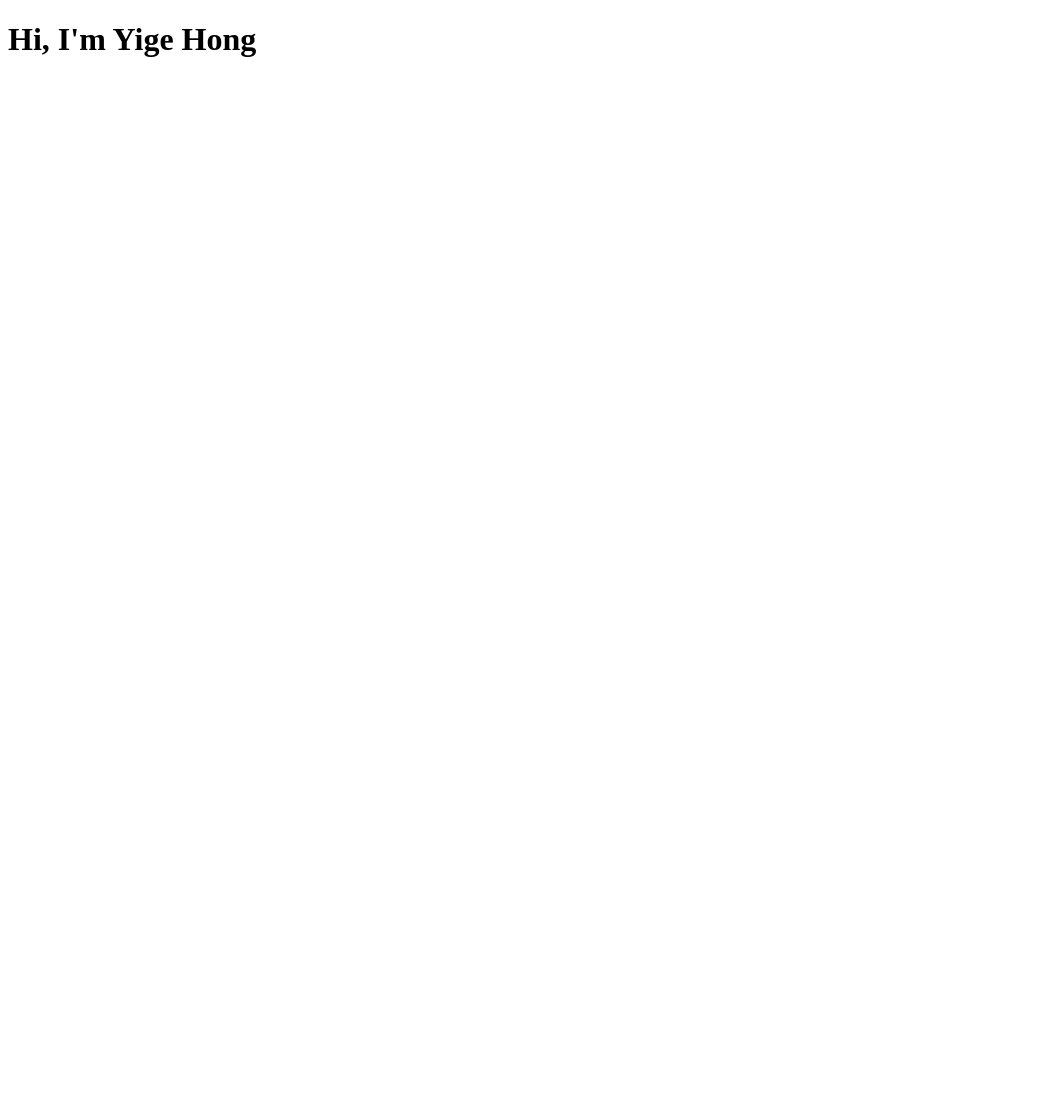
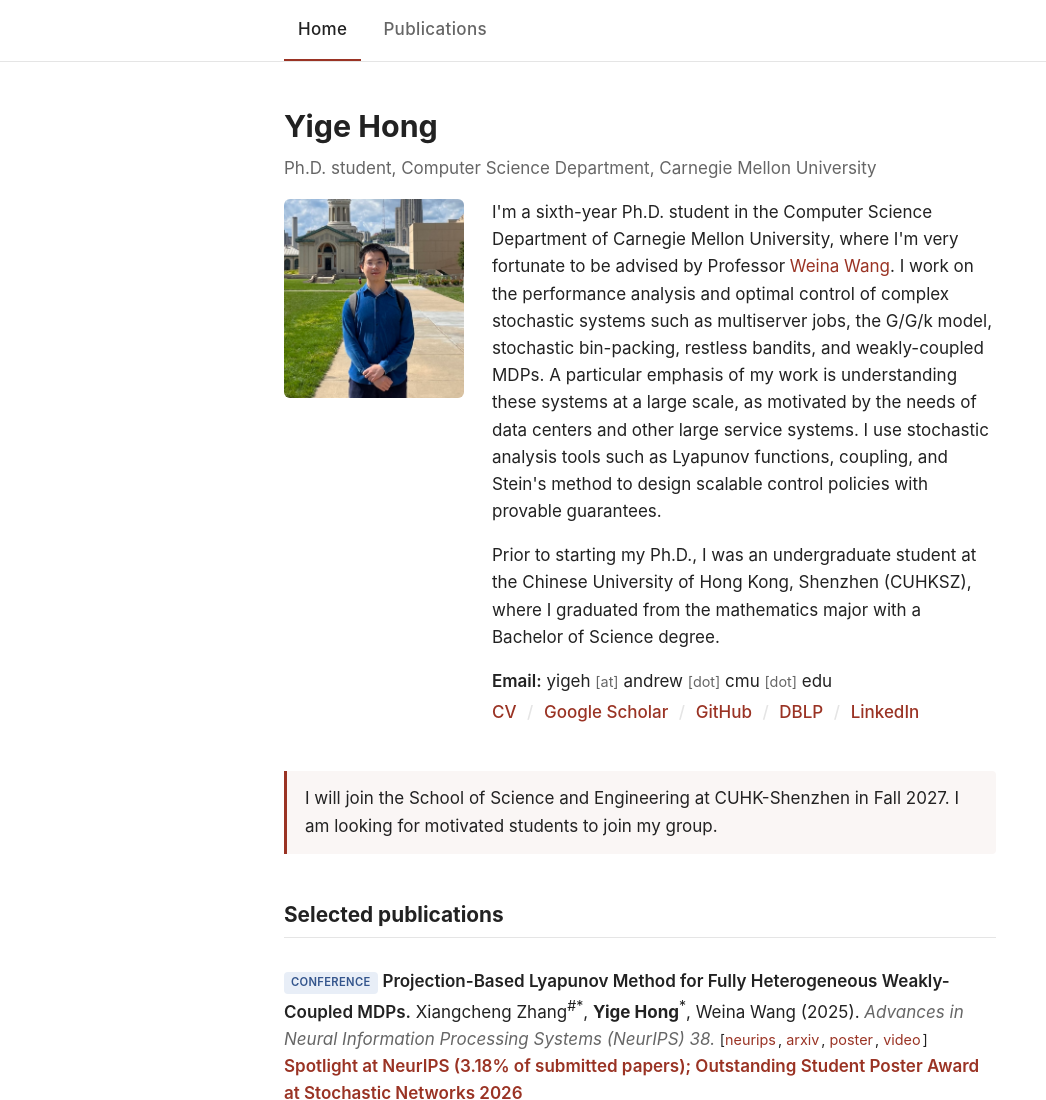
Before and after one commit to YigeHong/YigeHong.github.io, a plain HTML site: page index.html in a window 1280 px wide. Shown: the top 1100 px of the page, without its empty margins (0-1046 px from the left). Before the commit the page ends 800 px from the top, so only its background shows below. Drawn offline with Linux system fonts and the light colour scheme.

Commit message:
move in old website, add two views of publication

```diff
--- /dev/null
+++ b/data/publications.js
@@ -0,0 +1,163 @@
+/* ============================================================
+   Single source of truth for all publications.
+   Every view (chronological, by-area) and the "Selected
+   publications" section on the home page render from this list.
+   To add a paper: add one object here and it appears everywhere.
+
+   Fields:
+     id       unique slug (used by the home-page selected list)
+     title    paper title (plain text / unicode)
+     authors  author line as HTML (own name bolded; <sup> for notes)
+     year     integer, used for chronological sorting
+     area     grouping label for the "by area" view
+     type     "journal" | "conference" | "preprint"  (badge)
+     venue    HTML venue string (rendered italic)
+     links    array of {label, href}
+     award    optional highlight string (rendered in accent color)
+   Array order = display order within a given year / area
+   (list is kept newest-first).
+   ============================================================ */
+window.PUBLICATIONS = [
+  {
+    id: "projection-lyapunov",
+    title: "Projection-Based Lyapunov Method for Fully Heterogeneous Weakly-Coupled MDPs",
+    authors: 'Xiangcheng Zhang<sup>#*</sup>, <b>Yige Hong</b><sup>*</sup>, Weina Wang',
+    year: 2025,
+    area: "Restless bandits",
+    type: "conference",
+    venue: "Advances in Neural Information Processing Systems (NeurIPS) 38",
+    links: [
+      { label: "neurips", href: "https://neurips.cc/virtual/2025/loc/san-diego/poster/117242" },
+      { label: "arxiv", href: "https://www.arxiv.org/abs/2502.06072" },
+      { label: "poster", href: "assets/pdf/NeurIPS25_poster_v2.pdf" },
+      { label: "video", href: "https://neurips.cc/virtual/2025/loc/san-diego/poster/117242" }
+    ],
+    award: "Spotlight at NeurIPS (3.18% of submitted papers); Outstanding Student Poster Award at Stochastic Networks 2026"
+  },
+  {
+    id: "unichain-aperiodicity",
+    title: "Unichain and Aperiodicity are Sufficient for Asymptotic Optimality of Average-Reward Restless Bandits",
+    authors: '<b>Yige Hong</b>, Qiaomin Xie, Yudong Chen, Weina Wang',
+    year: 2024,
+    area: "Restless bandits",
+    type: "journal",
+    venue: "Mathematics of Operations Research. Articles in Advance",
+    links: [
+      { label: "journal", href: "https://pubsonline.informs.org/doi/full/10.1287/moor.2024.0678" },
+      { label: "arxiv", href: "https://arxiv.org/abs/2402.05689" },
+      { label: "slides", href: "assets/slides/informs2024v4-online.pdf" }
+    ]
+  },
+  {
+    id: "achieving-exponential",
+    title: "Achieving Exponential Asymptotic Optimality in Average-Reward Restless Bandits without Global Attractor Assumption",
+    authors: '<b>Yige Hong</b>, Qiaomin Xie, Yudong Chen, Weina Wang',
+    year: 2024,
+    area: "Restless bandits",
+    type: "preprint",
+    venue: "arXiv preprint arXiv:2405.17882",
+    links: [
+      { label: "arxiv", href: "https://arxiv.org/abs/2405.17882" },
+      { label: "poster", href: "assets/pdf/MLxOR_poster_v1.pdf" }
+    ]
+  },
+  {
+    id: "breaking-ugap",
+    title: "Restless Bandits with Average Reward: Breaking the Uniform Global Attractor Assumption",
+    authors: '<b>Yige Hong</b>, Qiaomin Xie, Yudong Chen, Weina Wang',
+    year: 2023,
+    area: "Restless bandits",
+    type: "conference",
+    venue: "Advances in Neural Information Processing Systems (NeurIPS) 36",
+    links: [
+      { label: "neurips", href: "https://proceedings.neurips.cc/paper_files/paper/2023/hash/2a0babff3ddd4ba12062219ec161ce86-Abstract-Conference.html" },
+      { label: "arxiv", href: "https://arxiv.org/abs/2306.00196" },
+      { label: "slides", href: "assets/slides/neurips23-v4.pdf" },
+      { label: "video", href: "https://nips.cc/virtual/2023/poster/71907" },
+      { label: "poster", href: "assets/img/poster-neurips23-break-ugap-v2-final.png" }
+    ],
+    award: "Spotlight (3.06% of submitted papers)"
+  },
+  {
+    id: "leave-one-out",
+    title: "A new 1/(1−ρ)-scaling bound for multiserver queues via a leave-one-out technique",
+    authors: '<b>Yige Hong</b>',
+    year: 2025,
+    area: "Queueing theory",
+    type: "preprint",
+    venue: "arXiv preprint arXiv:2510.11015",
+    links: [
+      { label: "arxiv", href: "https://arxiv.org/abs/2510.11015" },
+      { label: "slides", href: "assets/slides/APS-v4-1-online.pdf" },
+      { label: "poster", href: "assets/pdf/YRW_poster_v1_251006.pdf" }
+    ]
+  },
+  {
+    id: "stochastic-bin-packing",
+    title: "Near-Optimal Stochastic Bin-Packing in Large Service Systems with Time-Varying Item Sizes",
+    authors: '<b>Yige Hong</b>, Qiaomin Xie, Weina Wang',
+    year: 2024,
+    area: "Queueing theory",
+    type: "conference",
+    venue: "ACM SIGMETRICS, June 2024",
+    links: [
+      { label: "sigmetrics", href: "https://dl.acm.org/doi/10.1145/3626779" },
+      { label: "arxiv", href: "https://arxiv.org/abs/2209.04123" },
+      { label: "talk", href: "https://simons.berkeley.edu/talks/stochastic-bin-packing-time-varying-item-sizes" }
+    ]
+  },
+  {
+    id: "gittins-ggk",
+    title: "Performance of the Gittins Policy in the G/G/1 and G/G/k, With and Without Setup Times",
+    authors: '<b>Yige Hong</b>, Ziv Scully',
+    year: 2023,
+    area: "Queueing theory",
+    type: "journal",
+    venue: "Performance Evaluation, 163, 102377",
+    links: [
+      { label: "peva", href: "https://www.sciencedirect.com/science/article/pii/S0166531623000470" },
+      { label: "arxiv", href: "https://arxiv.org/abs/2304.13231" },
+      { label: "slides", href: "assets/slides/yigehong-performance-v231114-online.pdf" }
+    ],
+    award: "Best Paper Award of IFIP Performance 2023"
+  },
+  {
+    id: "reset-marc",
+    title: "The RESET and MARC Techniques, with Application to Multiserver-Job Analysis",
+    authors: 'Izzy Grosof, <b>Yige Hong</b>, Mor Harchol-Balter, Alan Scheller-Wolf',
+    year: 2023,
+    area: "Queueing theory",
+    type: "journal",
+    venue: "Performance Evaluation, 162, 102378",
+    links: [
+      { label: "peva", href: "https://authors.elsevier.com/c/1hw6nbtMgEvcY" },
+      { label: "arxiv", href: "https://arxiv.org/abs/2310.01621" }
+    ]
+  },
+  {
+    id: "multiserver-jobs",
+    title: "Sharp Waiting-Time Bounds for Multiserver Jobs",
+    authors: '<b>Yige Hong</b>, Weina Wang',
+    year: 2022,
+    area: "Queueing theory",
+    type: "conference",
+    venue: "ACM Int. Symp. Mobile Ad Hoc Networking and Computing (MobiHoc), Seoul, South Korea",
+    links: [
+      { label: "journal version (Stochastic Systems)", href: "https://pubsonline.informs.org/doi/10.1287/stsy.2023.0006" },
+      { label: "mobihoc", href: "https://dl.acm.org/doi/10.1145/3492866.3549717" },
+      { label: "arxiv", href: "https://arxiv.org/abs/2109.05343" },
+      { label: "slides", href: "assets/slides/2022-mobihoc-multiserver-clean.pptx" },
+      { label: "poster", href: "assets/pdf/yigeh-poster-0604-submit.pdf" }
+    ]
+  }
+];
+
+/* IDs shown in the home-page "Selected publications" section,
+   in the order they should appear. */
+window.SELECTED_PUBLICATIONS = [
+  "projection-lyapunov",
+  "gittins-ggk",
+  "breaking-ugap",
+  "unichain-aperiodicity",
+  "leave-one-out"
+];
--- a/index.html
+++ b/index.html
@@ -1,5 +1,80 @@
 <!doctype html>
 <html lang="en">
-<head><meta charset="utf-8"><title>Yige Hong</title></head>
-<body><h1>Hi, I'm Yige Hong</h1></body>
+<head>
+  <meta charset="utf-8">
+  <meta name="viewport" content="width=device-width, initial-scale=1">
+  <title>Yige Hong</title>
+  <link rel="stylesheet" href="style.css">
+</head>
+<body>
+  <nav class="topbar">
+    <div class="topbar-inner">
+      <a href="index.html" class="active">Home</a>
+      <a href="publications.html">Publications</a>
+    </div>
+  </nav>
+
+  <main>
+    <h1>Yige Hong</h1>
+    <p class="subtitle">Ph.D. student, Computer Science Department, Carnegie Mellon University</p>
+
+    <div class="intro">
+      <img class="photo" src="assets/img/my_photo_cmu.jpeg" alt="Yige Hong">
+      <div class="bio">
+        <p>
+          I'm a sixth-year Ph.D. student in the Computer Science Department of
+          Carnegie Mellon University, where I'm very fortunate to be advised by
+          Professor <a href="http://www.cs.cmu.edu/~weinaw/">Weina Wang</a>.
+          I work on the performance analysis and optimal control of complex
+          stochastic systems such as multiserver jobs, the G/G/k model,
+          stochastic bin-packing, restless bandits, and weakly-coupled MDPs.
+          A particular emphasis of my work is understanding these systems at a
+          large scale, as motivated by the needs of data centers and other large
+          service systems. I use stochastic analysis tools such as Lyapunov
+          functions, coupling, and Stein's method to design scalable control
+          policies with provable guarantees.
+        </p>
+        <p>
+          Prior to starting my Ph.D., I was an undergraduate student at the
+          Chinese University of Hong Kong, Shenzhen (CUHKSZ), where I graduated
+          from the mathematics major with a Bachelor of Science degree.
+        </p>
+        <p class="contact">
+          <span class="label">Email:</span>
+          yigeh <span class="note">[at]</span> andrew <span class="note">[dot]</span> cmu <span class="note">[dot]</span> edu
+        </p>
+        <p class="links">
+          <a href="assets/pdf/Yige_Hong_CV.pdf">CV</a>
+          <span class="sep">/</span>
+          <a href="https://scholar.google.com/citations?user=D-5fj0kAAAAJ&hl=en">Google&nbsp;Scholar</a>
+          <span class="sep">/</span>
+          <a href="https://github.com/yigehong">GitHub</a>
+          <span class="sep">/</span>
+          <a href="https://dblp.org/pid/301/8925.html">DBLP</a>
+          <span class="sep">/</span>
+          <a href="https://www.linkedin.com/in/yige-hong-0491a0254/">LinkedIn</a>
+        </p>
+      </div>
+    </div>
+
+    <div class="callout">
+      I will join the School of Science and Engineering at CUHK-Shenzhen in Fall 2027.
+      I am looking for motivated students to join my group.
+    </div>
+
+    <h2>Selected publications</h2>
+    <div id="selected-pubs"></div>
+    <p class="note">
+      See the <a href="publications.html">full list</a> of publications.
+    </p>
+  </main>
+
+  <footer>
+    &copy; Yige Hong
+  </footer>
+
+  <script src="data/publications.js"></script>
+  <script src="site.js"></script>
+  <script>renderSelectedPublications("selected-pubs");</script>
+</body>
 </html>
--- /dev/null
+++ b/site.js
@@ -0,0 +1,128 @@
+/* ============================================================
+   Rendering logic shared by the home and publications pages.
+   Reads window.PUBLICATIONS (from data/publications.js) and
+   renders the selected list, the chronological view, and the
+   by-area view. No dependencies, no build step.
+   ============================================================ */
+(function () {
+  "use strict";
+
+  var TYPE_LABEL = {
+    journal: "Journal",
+    conference: "Conference",
+    preprint: "Preprint"
+  };
+
+  // Area display order for the "by area" view.
+  var AREA_ORDER = ["Restless bandits", "Queueing theory"];
+
+  function badge(type) {
+    var label = TYPE_LABEL[type] || type;
+    return '<span class="badge badge-' + type + '">' + label + "</span>";
+  }
+
+  function linksHtml(links) {
+    if (!links || !links.length) return "";
+    var parts = links.map(function (l) {
+      return '<a href="' + l.href + '">' + l.label + "</a>";
+    });
+    return '<span class="pub-links">[' + parts.join(", ") + "]</span>";
+  }
+
+  // Render a single publication as an <li>.
+  function entryHtml(pub) {
+    var html = "";
+    html += badge(pub.type) + " ";
+    html += '<span class="pub-title">' + pub.title + ".</span> ";
+    html += pub.authors + " (" + pub.year + "). ";
+    html += '<span class="pub-venue">' + pub.venue + ".</span> ";
+    html += linksHtml(pub.links);
+    if (pub.award) {
+      html += ' <span class="award">' + pub.award + "</span>";
+    }
+    return "<li>" + html + "</li>";
+  }
+
+  function listHtml(pubs) {
+    return '<ul class="pub-list">' + pubs.map(entryHtml).join("") + "</ul>";
+  }
+
+  function byId(id) {
+    for (var i = 0; i < window.PUBLICATIONS.length; i++) {
+      if (window.PUBLICATIONS[i].id === id) return window.PUBLICATIONS[i];
+    }
+    return null;
+  }
+
+  // ---- Views -------------------------------------------------
+
+  function chronological() {
+    // Stable sort by year descending; array order breaks ties.
+    return window.PUBLICATIONS.slice().sort(function (a, b) {
+      return b.year - a.year;
+    });
+  }
+
+  function renderChronological(container) {
+    container.innerHTML = listHtml(chronological());
+  }
+
+  function renderByArea(container) {
+    var areas = AREA_ORDER.slice();
+    // Append any areas not in the explicit order, just in case.
+    window.PUBLICATIONS.forEach(function (p) {
+      if (areas.indexOf(p.area) === -1) areas.push(p.area);
+    });
+    var html = "";
+    areas.forEach(function (area) {
+      var inArea = window.PUBLICATIONS.filter(function (p) {
+        return p.area === area;
+      });
+      if (!inArea.length) return;
+      html += "<h2>" + area + "</h2>" + listHtml(inArea);
+    });
+    container.innerHTML = html;
+  }
+
+  // ---- Public entry points ----------------------------------
+
+  // Home page: render the selected-publications list.
+  window.renderSelectedPublications = function (containerId) {
+    var container = document.getElementById(containerId);
+    if (!container) return;
+    var pubs = (window.SELECTED_PUBLICATIONS || [])
+      .map(byId)
+      .filter(Boolean);
+    container.innerHTML = listHtml(pubs);
+  };
+
+  // Publications page: wire up the two-view toggle.
+  window.initPublicationViews = function (containerId, toggleId) {
+    var container = document.getElementById(containerId);
+    var toggle = document.getElementById(toggleId);
+    if (!container) return;
+
+    function show(view) {
+      if (view === "area") {
+        renderByArea(container);
+      } else {
+        renderChronological(container);
+      }
+      if (toggle) {
+        var btns = toggle.querySelectorAll("button");
+        for (var i = 0; i < btns.length; i++) {
+          btns[i].classList.toggle("active", btns[i].dataset.view === view);
+        }
+      }
+    }
+
+    if (toggle) {
+      toggle.addEventListener("click", function (e) {
+        var btn = e.target.closest("button");
+        if (btn && btn.dataset.view) show(btn.dataset.view);
+      });
+    }
+
+    show("chrono"); // default view
+  };
+})();
--- /dev/null
+++ b/style.css
@@ -0,0 +1,158 @@
+/* ---- Minimal academic site ---- */
+:root {
+  --text: #222;
+  --muted: #666;
+  --accent: #9a3324;      /* CMU-ish muted red */
+  --border: #e5e5e5;
+  --bg: #ffffff;
+  --maxw: 760px;
+}
+
+* { box-sizing: border-box; }
+
+html { -webkit-text-size-adjust: 100%; }
+
+body {
+  margin: 0;
+  font-family: -apple-system, BlinkMacSystemFont, "Segoe UI", Helvetica, Arial, sans-serif;
+  font-size: 17px;
+  line-height: 1.6;
+  color: var(--text);
+  background: var(--bg);
+}
+
+a {
+  color: var(--accent);
+  text-decoration: none;
+}
+a:hover { text-decoration: underline; }
+
+/* ---- Top bar ---- */
+.topbar {
+  border-bottom: 1px solid var(--border);
+  position: sticky;
+  top: 0;
+  background: var(--bg);
+  z-index: 10;
+}
+.topbar-inner {
+  max-width: var(--maxw);
+  margin: 0 auto;
+  padding: 0 24px;
+  display: flex;
+  gap: 8px;
+}
+.topbar a {
+  display: inline-block;
+  padding: 16px 14px;
+  color: var(--muted);
+  font-weight: 500;
+  letter-spacing: 0.02em;
+}
+.topbar a:hover { color: var(--text); text-decoration: none; }
+.topbar a.active { color: var(--text); border-bottom: 2px solid var(--accent); }
+
+/* ---- Layout ---- */
+main {
+  max-width: var(--maxw);
+  margin: 0 auto;
+  padding: 40px 24px 80px;
+}
+
+h1 { font-size: 1.9rem; margin: 0 0 4px; }
+h2 {
+  font-size: 1.3rem;
+  margin: 44px 0 16px;
+  padding-bottom: 6px;
+  border-bottom: 1px solid var(--border);
+}
+.subtitle { color: var(--muted); margin-top: 0; }
+
+/* ---- Home intro ---- */
+.intro { display: flex; gap: 28px; align-items: flex-start; flex-wrap: wrap; }
+.intro .photo {
+  width: 180px;
+  border-radius: 6px;
+  flex-shrink: 0;
+}
+.intro .bio { flex: 1; min-width: 260px; }
+.intro .bio p:first-child { margin-top: 0; }
+
+.contact { margin-top: 8px; margin-bottom: 4px; }
+.contact .label { font-weight: 600; }
+
+.links { margin-top: 0; font-weight: 500; }
+.links .sep { color: var(--border); margin: 0 6px; }
+
+.callout {
+  margin-top: 28px;
+  padding: 14px 18px;
+  background: #faf6f5;
+  border-left: 3px solid var(--accent);
+  border-radius: 0 4px 4px 0;
+}
+
+/* ---- View toggle ---- */
+.view-toggle {
+  display: inline-flex;
+  border: 1px solid var(--border);
+  border-radius: 6px;
+  overflow: hidden;
+  margin: 4px 0 8px;
+}
+.view-toggle button {
+  border: none;
+  background: var(--bg);
+  color: var(--muted);
+  font: inherit;
+  font-size: 0.92rem;
+  padding: 7px 16px;
+  cursor: pointer;
+}
+.view-toggle button + button { border-left: 1px solid var(--border); }
+.view-toggle button:hover { color: var(--text); }
+.view-toggle button.active { background: var(--accent); color: #fff; }
+
+/* ---- Type badge ---- */
+.badge {
+  display: inline-block;
+  font-size: 0.7rem;
+  font-weight: 600;
+  letter-spacing: 0.03em;
+  text-transform: uppercase;
+  padding: 2px 7px;
+  border-radius: 4px;
+  vertical-align: 1px;
+  white-space: nowrap;
+}
+.badge-journal    { background: #e7f1ea; color: #2f6b47; }
+.badge-conference { background: #e8eef7; color: #34558c; }
+.badge-preprint   { background: #f2efe6; color: #8a6d1f; }
+
+/* ---- Publications ---- */
+.pub-list { list-style: none; padding: 0; margin: 0; }
+.pub-list li {
+  padding: 14px 0;
+  border-bottom: 1px solid var(--border);
+}
+.pub-list li:last-child { border-bottom: none; }
+.pub-title { font-weight: 600; }
+.pub-venue { font-style: italic; color: var(--muted); }
+.pub-links { font-size: 0.9rem; }
+.pub-links a { margin-right: 2px; }
+.award { color: var(--accent); font-weight: 600; }
+.note { color: var(--muted); font-size: 0.9rem; }
+
+footer {
+  max-width: var(--maxw);
+  margin: 0 auto;
+  padding: 24px;
+  color: var(--muted);
+  font-size: 0.85rem;
+  border-top: 1px solid var(--border);
+}
+
+@media (max-width: 520px) {
+  body { font-size: 16px; }
+  .intro .photo { width: 140px; }
+}
```
Also changed, not shown: publications.html (added, +40 -0 lines), assets/img/my_photo_cmu.jpeg (added), 11 other files.
